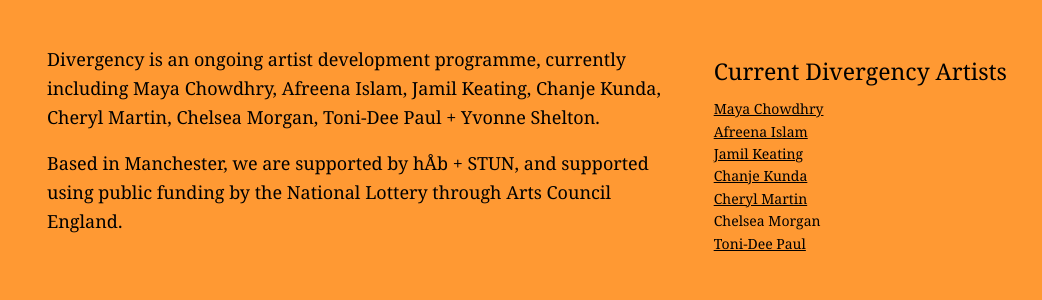
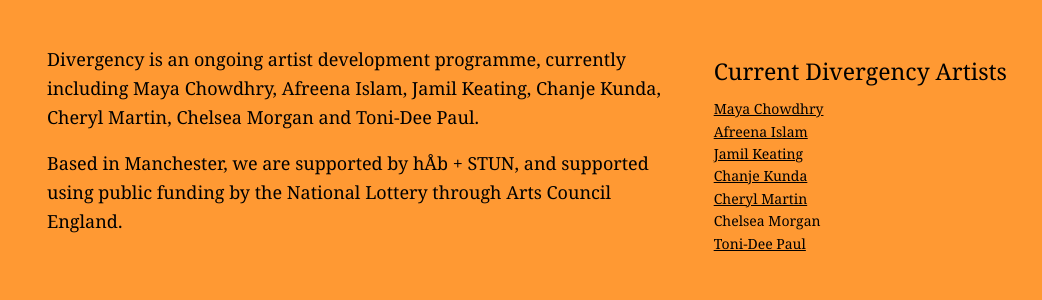
Before and after one commit to divergencymcr/divergencymcr.github.io, a Jekyll site: the page built from current/artist/index.md, in a window 1280 px wide. Shown: the part 512-812 px from the top of the page, without its empty margins (108-1150 px from the left). Built offline with Jekyll 4.4.1, drawn with Linux system fonts in a browser that asks for light colours.

Commit message:
artist index drop yvonne

```diff
--- a/current/artist/index.md
+++ b/current/artist/index.md
@@ -7,6 +7,6 @@
 season: "current artists"
 
 ---
-Divergency is an ongoing artist development programme, currently including Maya Chowdhry, Afreena Islam, Jamil Keating, Chanje Kunda, Cheryl Martin, Chelsea Morgan, Toni-Dee Paul + Yvonne Shelton.
+Divergency is an ongoing artist development programme, currently including Maya Chowdhry, Afreena Islam, Jamil Keating, Chanje Kunda, Cheryl Martin, Chelsea Morgan and Toni-Dee Paul.
 
 Based in Manchester, we are supported by hÅb + STUN, and supported using public funding by the National Lottery through Arts Council England.
```
